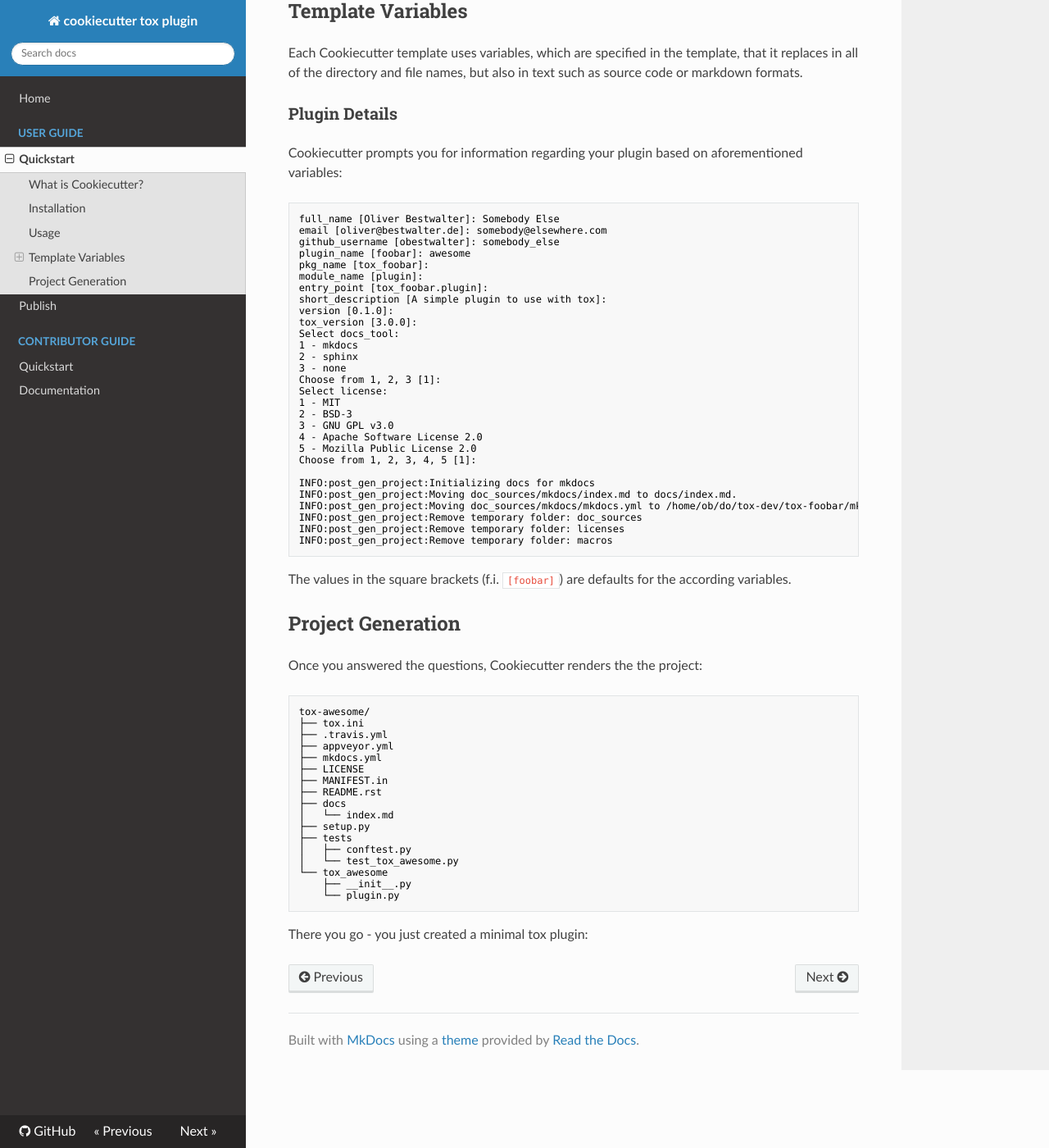
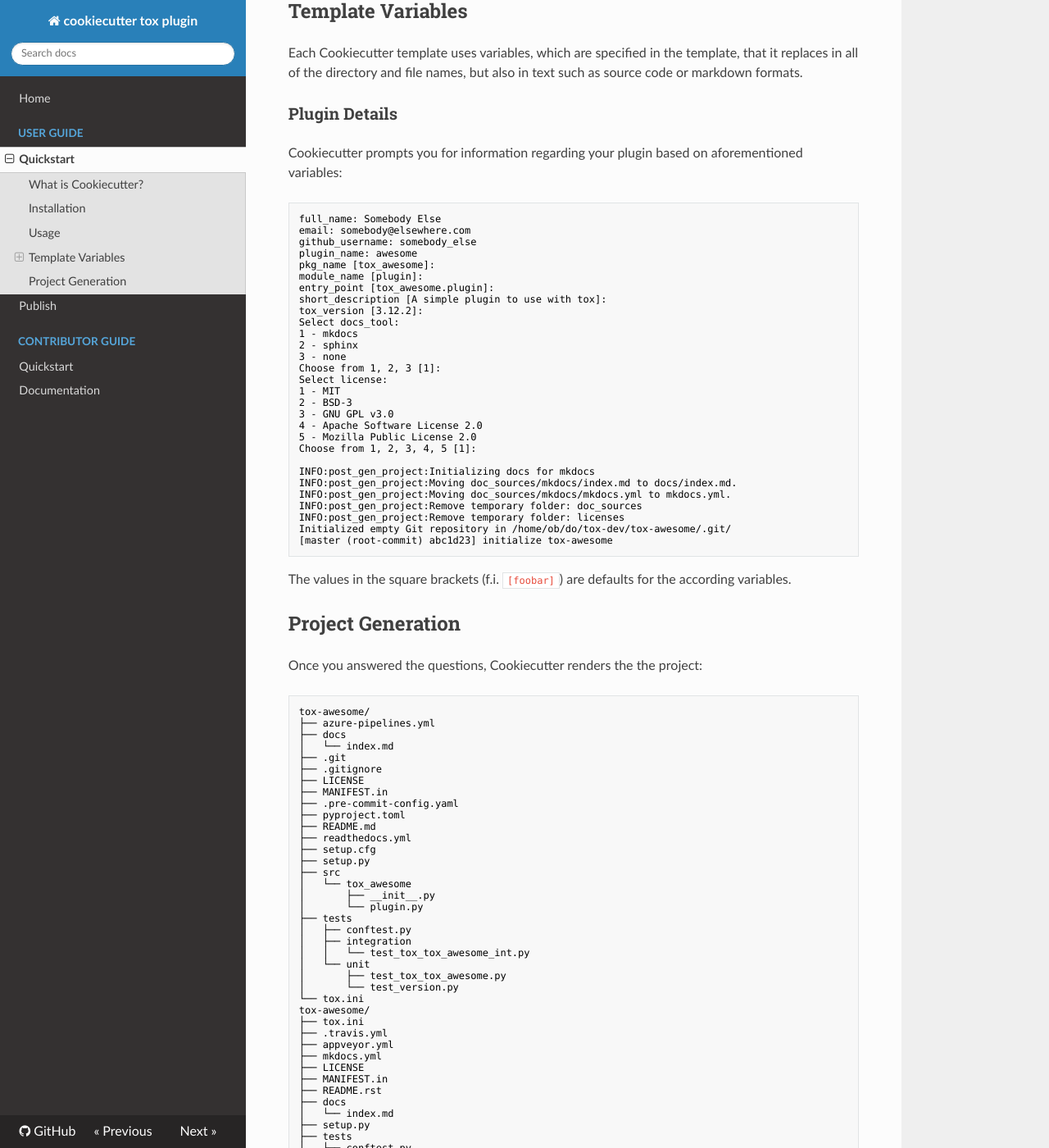
Before and after one commit to tox-dev/cookiecutter-tox-plugin, an MkDocs documentation site: the page built from docs/user-guide/quickstart.md, in a window 1280 px wide and 1400 px high, scrolled down 661 px. Shown: the whole window at 82% size. Built offline with MkDocs 1.6.1, drawn with Linux system fonts in a browser that asks for light colours; nearby versions of some CDN libraries; some of the changed text lies outside the part shown.

Commit message:
docs: update directory tree and cookiecutter infos
Some cookiecutter info are not asked anymore, like the version of
the package, and some default values are not available or updated.

Travis and AppVeyor have been replaced by Azure Pipelines.

The generated directory tree is refreshed too.

````diff
--- a/docs/user-guide/quickstart.md
+++ b/docs/user-guide/quickstart.md
@@ -34,16 +34,15 @@ or markdown formats.
 Cookiecutter prompts you for information regarding your plugin based on aforementioned variables:
 
 ```no-highlight
-full_name [Oliver Bestwalter]: Somebody Else
-email [oliver@bestwalter.de]: somebody@elsewhere.com
-github_username [obestwalter]: somebody_else
-plugin_name [foobar]: awesome
-pkg_name [tox_foobar]:
+full_name: Somebody Else
+email: somebody@elsewhere.com
+github_username: somebody_else
+plugin_name: awesome
+pkg_name [tox_awesome]:
 module_name [plugin]:
-entry_point [tox_foobar.plugin]:
+entry_point [tox_awesome.plugin]:
 short_description [A simple plugin to use with tox]:
-version [0.1.0]:
-tox_version [3.0.0]:
+tox_version [3.12.2]:
 Select docs_tool:
 1 - mkdocs
 2 - sphinx
@@ -59,10 +58,11 @@ Choose from 1, 2, 3, 4, 5 [1]:
 
 INFO:post_gen_project:Initializing docs for mkdocs
 INFO:post_gen_project:Moving doc_sources/mkdocs/index.md to docs/index.md.
-INFO:post_gen_project:Moving doc_sources/mkdocs/mkdocs.yml to /home/ob/do/tox-dev/tox-foobar/mkdocs.yml.
+INFO:post_gen_project:Moving doc_sources/mkdocs/mkdocs.yml to mkdocs.yml.
 INFO:post_gen_project:Remove temporary folder: doc_sources
 INFO:post_gen_project:Remove temporary folder: licenses
-INFO:post_gen_project:Remove temporary folder: macros
+Initialized empty Git repository in /home/ob/do/tox-dev/tox-awesome/.git/
+[master (root-commit) abc1d23] initialize tox-awesome
 ```
 
 The values in the square brackets (f.i. ``[foobar]``) are defaults for the according variables.
@@ -72,6 +72,32 @@ The values in the square brackets (f.i. ``[foobar]``) are defaults for the accor
 Once you answered the questions, Cookiecutter renders the the project:
 
 ```no-highlight
+tox-awesome/
+├── azure-pipelines.yml
+├── docs
+│   └── index.md
+├── .git
+├── .gitignore
+├── LICENSE
+├── MANIFEST.in
+├── .pre-commit-config.yaml
+├── pyproject.toml
+├── README.md
+├── readthedocs.yml
+├── setup.cfg
+├── setup.py
+├── src
+│   └── tox_awesome
+│       ├── __init__.py
+│       └── plugin.py
+├── tests
+│   ├── conftest.py
+│   ├── integration
+│   │   └── test_tox_tox_awesome_int.py
+│   └── unit
+│       ├── test_tox_tox_awesome.py
+│       └── test_version.py
+└── tox.ini
 tox-awesome/
 ├── tox.ini
 ├── .travis.yml
````
Also changed, not shown: README.md (+32 -24 lines).
